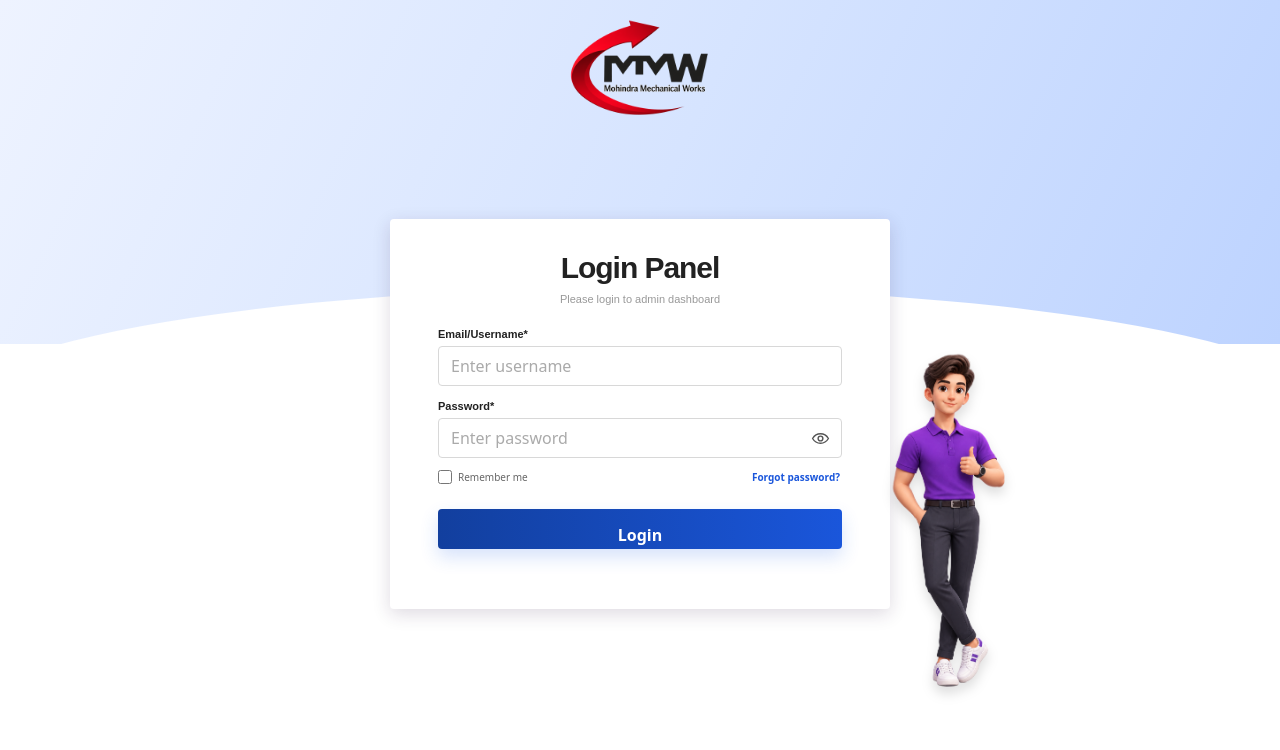
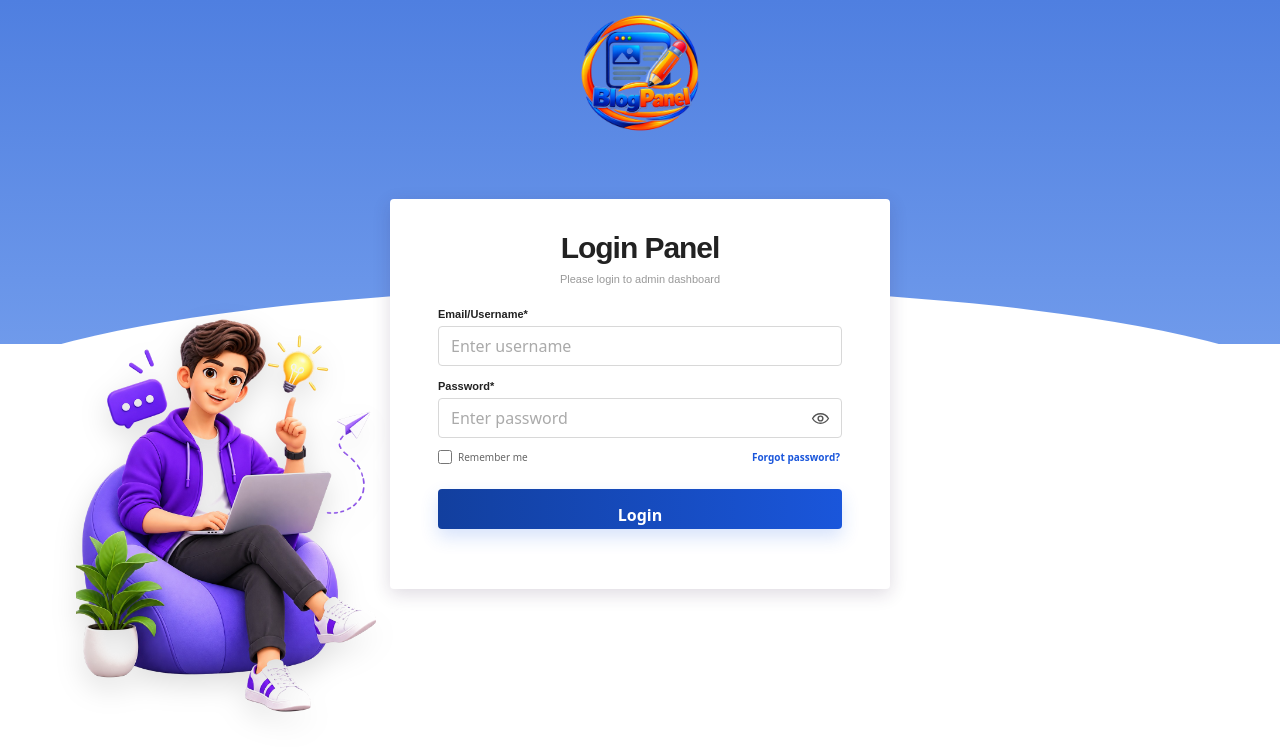
Before and after one commit to vrishbhansingh/blog_panel, a React (Create React App) app in the folder admin/: page /login in a window 1280 px wide. Shown: the top 750 px of the page. Built offline with nearby package versions, Linux system fonts and the light colour scheme; no server answers.

Commit message:
Redesign login page: Blog Panel branding, wave background, and precisely positioned logo/illustration/card

```diff
--- a/admin/public/index.html
+++ b/admin/public/index.html
@@ -2,7 +2,7 @@
 <html lang="en">
   <head>
     <meta charset="utf-8" />
-    <link rel="icon" href="%PUBLIC_URL%/favicon.ico" />
+    <link rel="icon" type="image/png" href="%PUBLIC_URL%/blog-panel-logo.png" />
     <meta name="viewport" content="width=device-width, initial-scale=1" />
     <meta name="theme-color" content="#000000" />
     <meta
@@ -24,7 +24,7 @@
       work correctly both with client-side routing and a non-root public URL.
       Learn how to configure a non-root public URL by running `npm run build`.
     -->
-    <title>MMW Machine</title>
+    <title>Blog Panel</title>
   </head>
   <body>
     <noscript>You need to enable JavaScript to run this app.</noscript>
--- a/admin/src/App.css
+++ b/admin/src/App.css
@@ -73,8 +73,8 @@
 .mmw-login-stage {
   position: relative;
   z-index: 3;
-  width: min(720px, calc(100% - 32px));
-  margin: -125px auto 0;
+  width: min(500px, calc(100% - 32px));
+  margin: -145px auto 0;
   min-height: 480px;
 }
 .mmw-login-stage .login-card {
@@ -162,14 +162,12 @@
 }
 .mmw-admin-character {
   position: absolute;
-  z-index: 4;
-  width: 175px;
-  height: 340px;
-  object-fit: cover;
-  object-position: 50% 48%;
-  right: -35px;
-  bottom: 8px;
-  filter: drop-shadow(0 7px 6px #0002);
+  right: calc(100% + 14px);
+  bottom: -70px;
+  width: 300px;
+  height: auto;
+  object-fit: contain;
+  filter: drop-shadow(0 10px 14px #0002);
 }
 @media (max-width: 700px) {
   .mmw-login-hero {
@@ -178,13 +176,20 @@
   }
   .mmw-login-stage {
     margin-top: -105px;
+    display: flex;
+    flex-direction: column;
+    align-items: center;
+    gap: 8px;
   }
   .mmw-login-stage .login-card {
     width: min(500px, 100%);
     padding: 30px 34px;
+    order: 2;
   }
   .mmw-admin-character {
-    display: none;
+    position: static;
+    order: 1;
+    width: 150px;
   }
 }
 @media (max-width: 480px) {
@@ -1553,12 +1558,14 @@
 
 /* Login control fixes */
 .mmw-login-page .mmw-login-hero {
-  background: linear-gradient(115deg, #eef3ff, #d6e4ff 52%, #bdd3ff);
+  background: linear-gradient(180deg, #4f7fe0, #6f9aeb);
   color: #0f2a6b;
 }
 .mmw-login-page .mmw-brand-logo {
-  padding: 5px 12px;
-  border-radius: 8px;
+  width: 118px;
+  height: 118px;
+  padding: 0;
+  border-radius: 0;
   mix-blend-mode: normal;
 }
 .mmw-login-page .mmw-login-hero h1 {
--- a/admin/src/LoginPage.js
+++ b/admin/src/LoginPage.js
@@ -8,7 +8,7 @@ const LoginPage = () => {
   const [showPassword, setShowPassword] = useState(false);
   const [error, setError] = useState("");
   const [loading, setLoading] = useState(false);
-  const [branding, setBranding] = useState({ companyName: "MMW Machine", logoUrl: "" });
+  const [branding, setBranding] = useState({ companyName: "Blog Panel", logoUrl: "" });
   const navigate = useNavigate();
 
   useEffect(() => {
@@ -25,9 +25,10 @@ const LoginPage = () => {
   return (
     <main className="mmw-login-page">
       <header className="mmw-login-hero">
-        <img className="mmw-brand-logo" src={branding.logoUrl || "/mmw-logo.png"} alt={branding.companyName} />
+        <img className="mmw-brand-logo" src={branding.logoUrl || "/blog-panel-logo.png"} alt={branding.companyName} />
       </header>
       <section className="mmw-login-stage">
+        <img className="mmw-admin-character" src="/blog-panel-character.png" alt="" aria-hidden="true" />
         <form onSubmit={handleLogin} className="login-card">
           <h2>Login Panel</h2><p>Please login to admin dashboard</p>
           {error && <div className="notice error" role="alert">{error}</div>}
@@ -38,7 +39,6 @@ const LoginPage = () => {
           <div className="mmw-login-options"><label><input type="checkbox" /> Remember me</label><button type="button">Forgot password?</button></div>
           <button className="login-submit" disabled={loading}>{loading ? "Signing in..." : "Login"}</button>
         </form>
-        <img className="mmw-admin-character" src="/admin-character.png" alt="Admin welcome character" />
       </section>
     </main>
   );
```
Also changed, not shown: admin/public/blog-panel-character.png (added), admin/public/blog-panel-logo.png (added).
